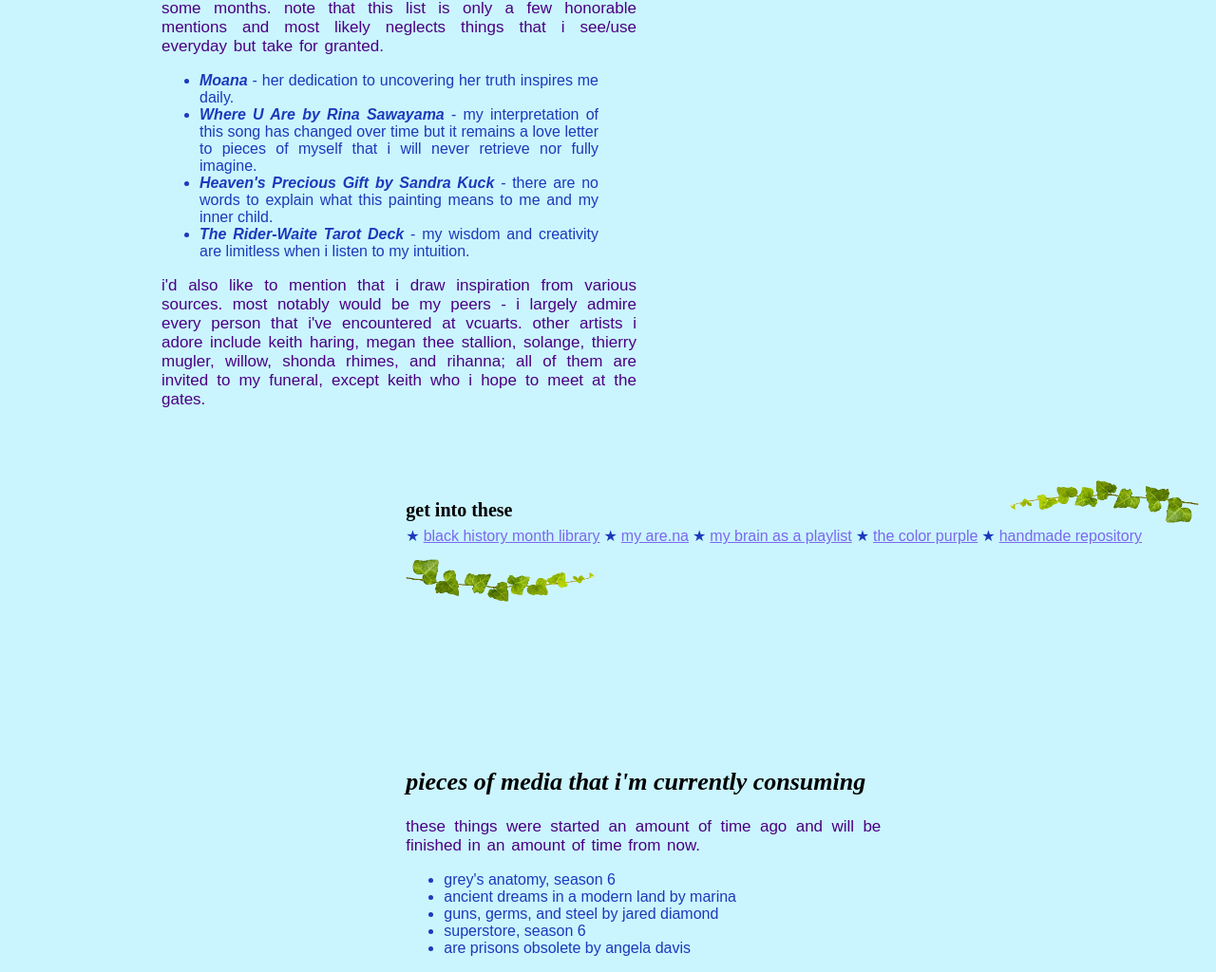
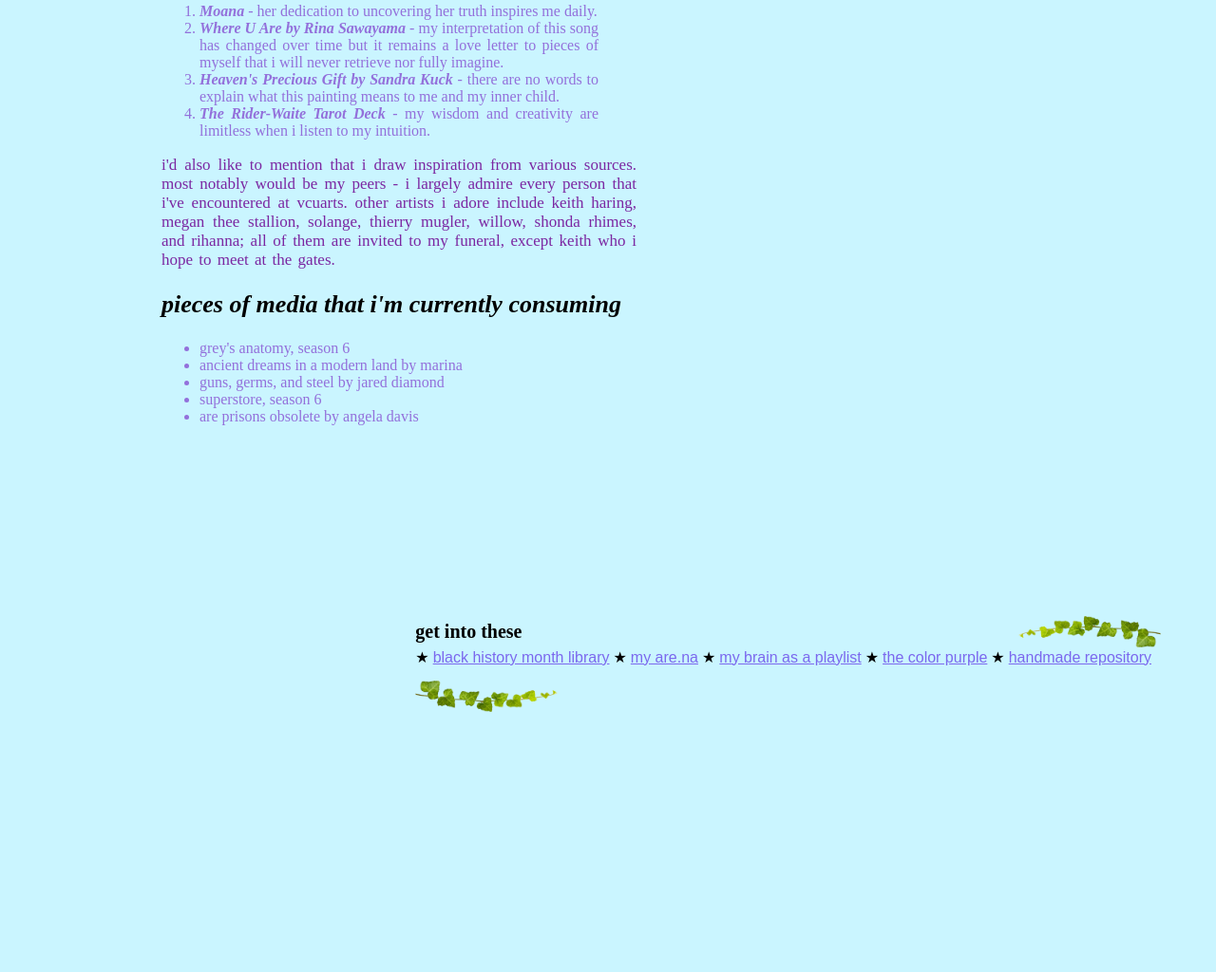
Before and after one commit to webnae/class-site, a plain HTML site: page intro-site/index.html in a window 1280 px wide. Shown: the part 625-1649 px from the top of the page at 95% size. After the commit the page ends 1375 px from the top, so only its background shows below. Drawn offline with Linux system fonts and the light colour scheme.

Commit message:
Revert "intro edit two or som"
This reverts commit d3985825d44057e41905eebc3214542d1ae69bd0.

```diff
--- a/intro-site/index.html
+++ b/intro-site/index.html
@@ -32,32 +32,7 @@
       person that i've encountered at vcuarts. other artists i adore include keith haring, megan thee stallion, solange, thierry mugler,
       willow, shonda rhimes, and rihanna; all of them are invited to my funeral, except keith who i hope to meet at the gates.
     </p>
-    <!-- <h2>pieces of media that i'm currently consuming</h2>
-    <ul>
-      <li>grey's anatomy, season 6</li>
-      <li>ancient dreams in a modern land by marina</li>
-      <li>guns, germs, and steel by jared diamond</li>
-      <li>superstore, season 6</li>
-      <li>are prisons obsolete by angela davis</li>
-    </ul> -->
-  </div>
-  <div class="fauxnav">
-    <div class="vinea">
-      <img src="english-ivy-flipped.png" alt="english ivy dot png">
-    </div>
-    <h3>get into these</h3>
-    <nav><div class="rules">
-      ★ <a href="https://drive.google.com/drive/u/0/folders/0Bz011IF2Pu9TUWIxVWxybGJ1Ync?resourcekey=0-8AACWzSdhr35TqD9I9D8cw">black history month library</a>
-      ★ <a href="https://www.are.na/brenae-flournoy">my are.na</a>
-      ★ <a href="https://open.spotify.com/playlist/774eqYh9BX8AV7JWbXtBx1">my brain as a playlist</a>
-      ★ <a href="https://html-color.codes/purple">the color purple</a>
-      ★ <a href="../index.html">handmade repository</a></div>
-    </nav>
-    <div class="vineb">
-    <img src="english-ivy.png" alt="english ivy dot png">
-    </div>
     <h2>pieces of media that i'm currently consuming</h2>
-    <p>these things were started an amount of time ago and will be finished in an amount of time from now.</p>
     <ul>
       <li>grey's anatomy, season 6</li>
       <li>ancient dreams in a modern land by marina</li>
@@ -66,5 +41,21 @@
       <li>are prisons obsolete by angela davis</li>
     </ul>
   </div>
+  <div class="fauxnav">
+    <div class="vinea">
+      <img src="english-ivy-flipped.png" alt="english ivy dot png">
+    </div>
+    <h3>get into these</h3>
+    <nav>
+      ★ <a href="https://drive.google.com/drive/u/0/folders/0Bz011IF2Pu9TUWIxVWxybGJ1Ync?resourcekey=0-8AACWzSdhr35TqD9I9D8cw">black history month library</a>
+      ★ <a href="https://www.are.na/brenae-flournoy">my are.na</a>
+      ★ <a href="https://open.spotify.com/playlist/774eqYh9BX8AV7JWbXtBx1">my brain as a playlist</a>
+      ★ <a href="https://html-color.codes/purple">the color purple</a>
+      ★ <a href="../index.html">handmade repository</a>
+    </nav>
+    <div class="vineb">
+    <img src="english-ivy.png" alt="english ivy dot png">
+    </div>
+  </div>
   </body>
 </html>
--- a/intro-site/style.css
+++ b/intro-site/style.css
@@ -5,8 +5,8 @@ body {
 }
 
 p {
-  font-family: "Gill Sans MT Pro Book", sans-serif;
-  color: #4b0082;
+  font-family: serif;
+  color: #7b27a2;
   width: 500px;
   font-size: 17px;
   word-spacing: 2px;
@@ -19,8 +19,7 @@ h1 {
   text-align: right;
   width: 500px;
   font-size: 36px;
-  padding-top: 140px;
-  margin-bottom: 10px;
+  padding-top: 100px;
 }
 
 h2 {
@@ -35,22 +34,19 @@ h3 {
 }
 
 ol {
-  color: #1c39bb;
+  color: #9370db;
   width: 420px;
   font-size: 16px;
-  list-style-type: disc;
-  font-family: "Gill Sans MT Pro Book", sans-serif;
 }
 
 ul {
-  color: #1c39bb;
+  color: #9370db;
   width: 500px;
   font-size: 16px;
-  font-family: "Gill Sans MT Pro Book", sans-serif;
 }
 
 img{
-  width: 200px;
+  width: 150px;
   float: left;
 }
 
@@ -71,23 +67,18 @@ a:hover {
 .fauxnav {
   float: right;
   list-style-type: none;
-  margin: 58px 70px 0px 0px;
+  margin: 170px 60px 0px 0px;
   padding: 0px;
 }
 
 .vinea {
   width: 140px;
-  padding-top: 15px 20px 0px 0px;
+  padding-top: 15px;
+  padding-bottom: 0px;
   float: right;
 }
 
 .vineb {
   width: 400px;
   padding-top: 15px;
-  margin-bottom: 170px;
-  height: 50px;
 }
-
-.rules {
-  color: #1c39bb;
-}
```
